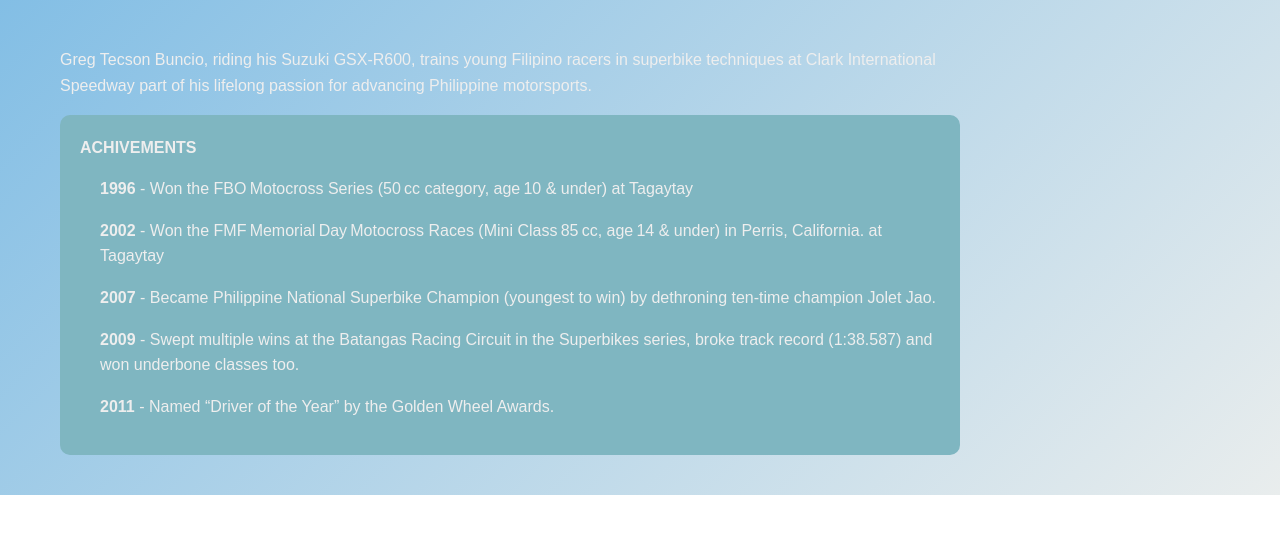
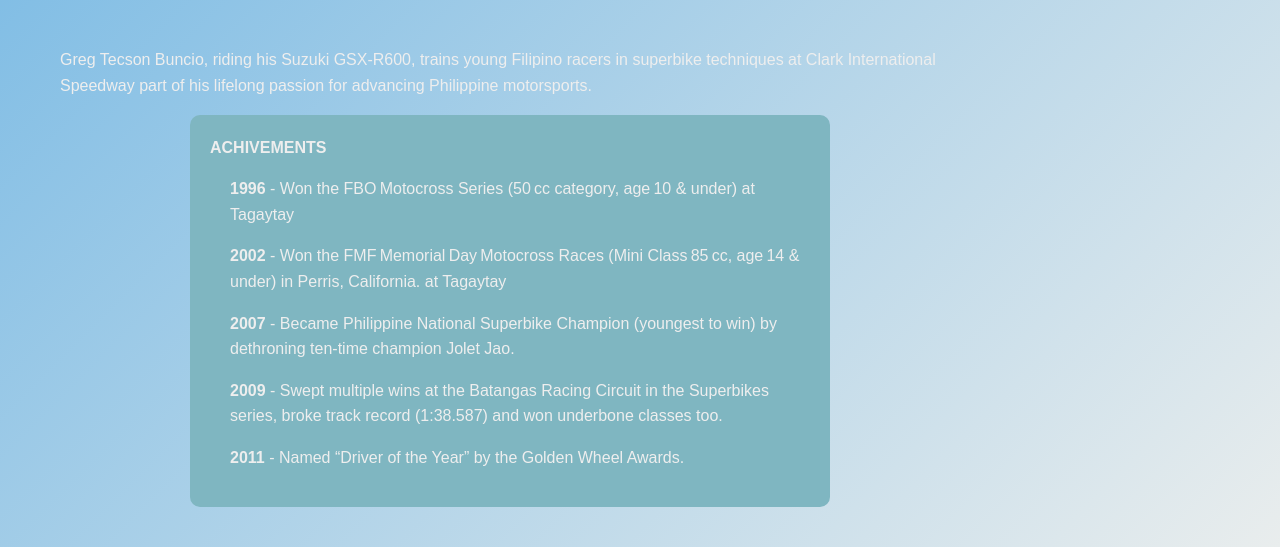
Before and after one commit to merin0a/Tribute-Page, a plain HTML site: page index.html in a window 1280 px wide. Shown: the part 658-1205 px from the top of the page. Before the commit the page ends 1153 px from the top, so only its background shows below. Drawn offline with Linux system fonts and the light colour scheme.

Commit message:
final push

```diff
--- a/styles.css
+++ b/styles.css
@@ -44,13 +44,16 @@ body {
 
   .tribute p{
     font-size: 1.1em;
-    text-align: justify;
+    text-align: center;
   }
 
   .achivements {
     background-color: #7fb6c1;
     padding: 20px;
     border-radius: 10px;
+    max-width: 600px;
+    margin: 0 auto;
+    text-align: left;
   }
 
   .achivements h3 {
```
